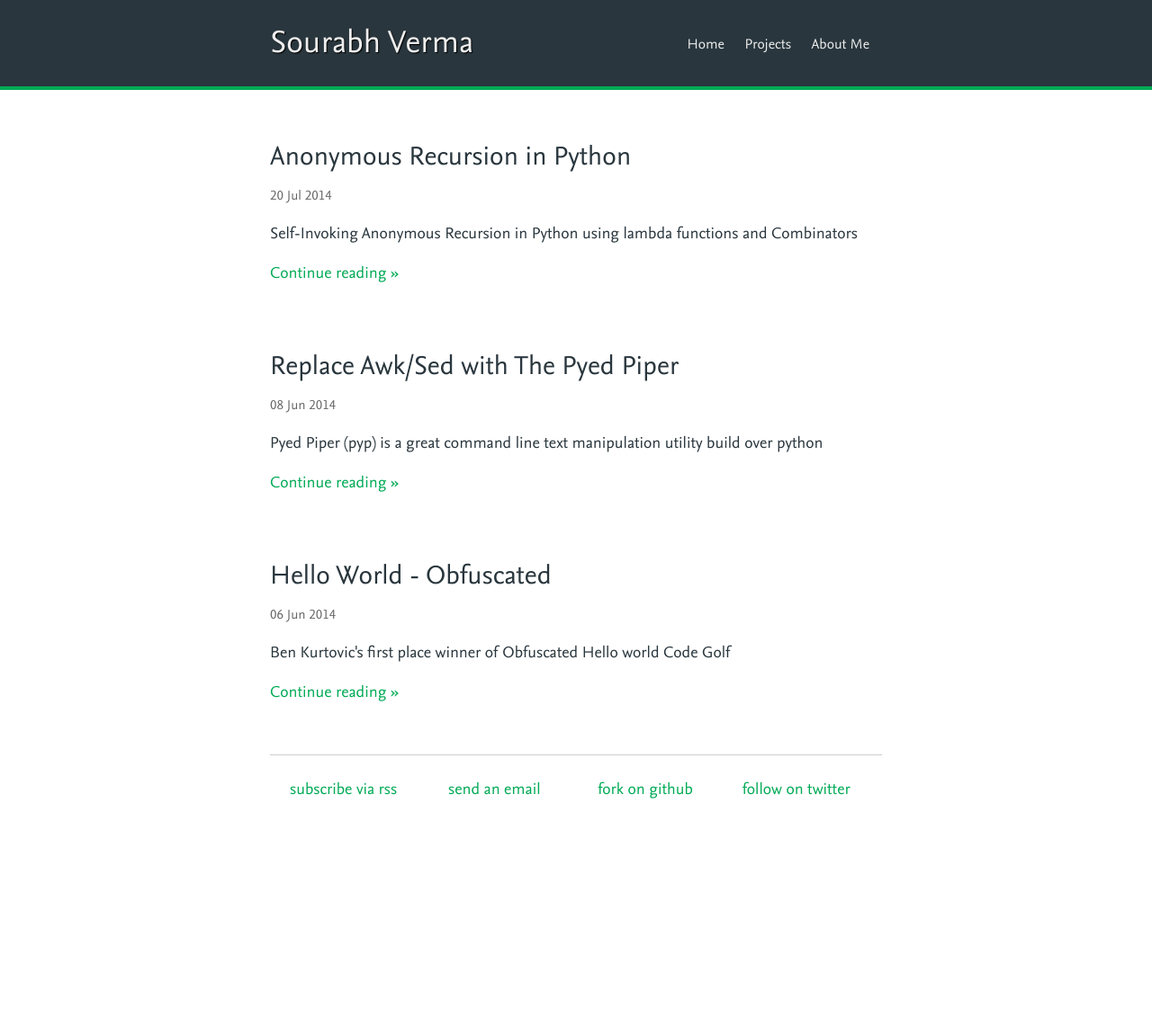
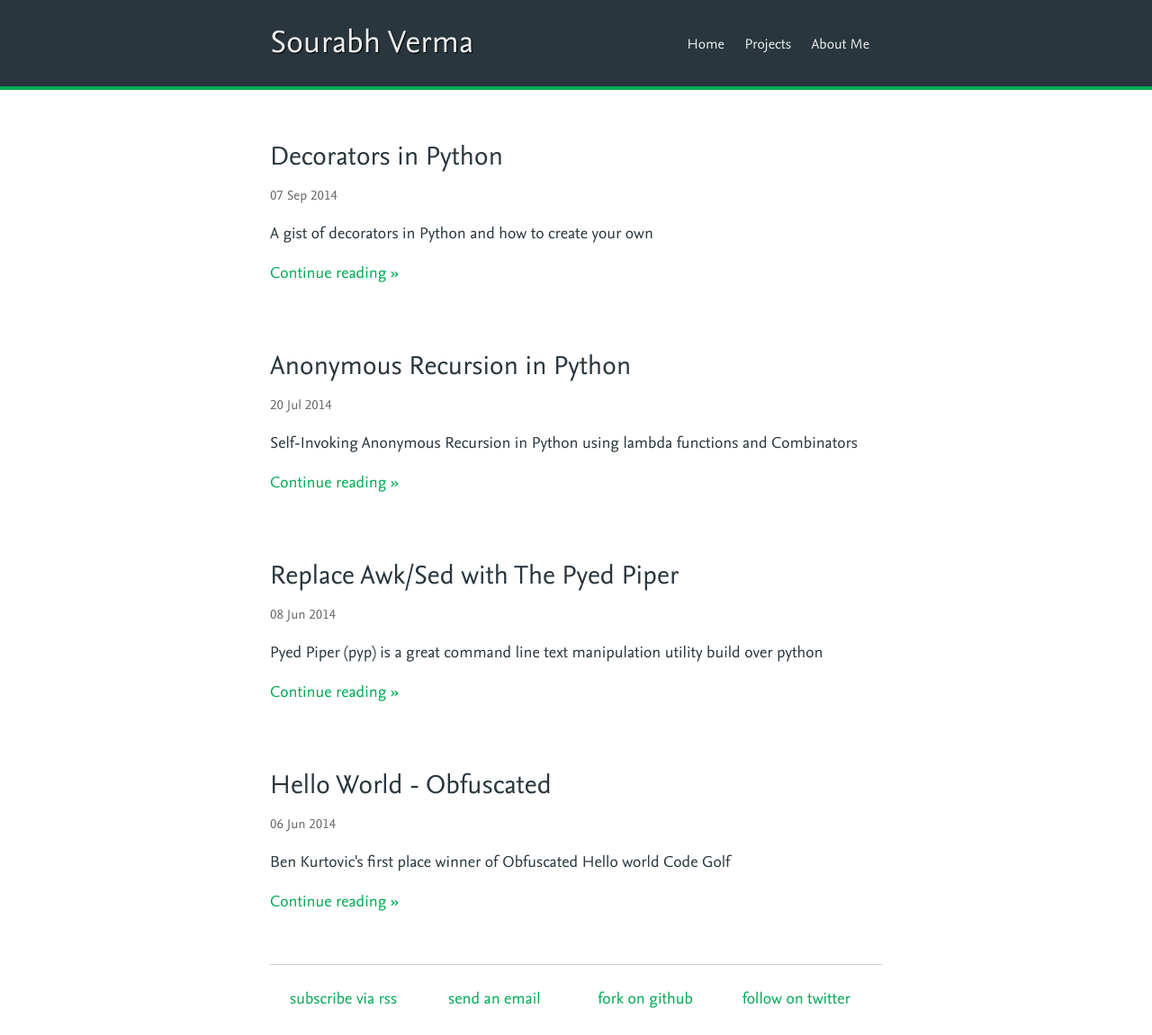
Before and after one commit to sourabhv/sourabhv.github.io, a Jekyll site: the page built from index.html, in a window 1280 px wide. Shown: the whole page at 90% size. Built offline with Jekyll 4.4.1, drawn with Linux system fonts in a browser that asks for light colours; Markdown is read by kramdown in place of the engine named in the settings; comment, search, counter and statistics services are not loaded; before the commit the page ends 918 px from its top, so only the background shows below that.

Commit message:
Publish draft

```diff
--- a/_drafts/decorators-in-python.md
+++ b/_posts/2014-09-7-decorators-in-python.md
@@ -16,7 +16,7 @@ def end_of_the_world():
     print('No, not really')
 
 end_of_the_world()
-#>>> 'No, not really'
+>>> 'No, not really'
 {% endhighlight %}
 
 Simple, right? Lets move on.
@@ -41,12 +41,14 @@ try:
     print('!In foo -> bop: %s' % bop) # 4
 except NameError:
     print('Bop not found')
+{% endhighlight %}
 
-#>>> In foo -> bop = bop!
-#>>> In foo -> bop = Bopped!
-#>>> In foo -> zap = Zapped!
-#>>> !In foo -> zap: I zap you!
-#>>> Bop not found
+{% highlight text %}
+>>> In foo -> bop = bop!
+>>> In foo -> bop = Bopped!
+>>> In foo -> zap = Zapped!
+>>> !In foo -> zap: I zap you!
+>>> Bop not found
 {% endhighlight %}
 
 At #1, a new local variable called `zap` is created with value `'Zapped!'`. Then at #2 that local variable is accessed. At #3 the global `zap` variable is accessed as the `zap` in `foo()` is not in the scope (also, it doesn't exist anymore). Then at #4 python fails to find `bop` in scope and gives `NameError`.
@@ -58,15 +60,15 @@ In python, functions are first class citizens. This means that the rules that ap
 
 {% highlight python %}
 issubclass(int, object)
-#>>> True
+>>> True
 def bar():
     pass
 
 bar.__class__
-#>>> <type 'function'>
+>>> <type 'function'>
 
 issubclass(bar.__class__, object)
-#>>> True
+>>> True
 {% endhighlight %}
 
 (Insert your favourite wow expression here)
@@ -84,9 +86,11 @@ def foo():
     bar()
     print(blob)
 foo()
+{% endhighlight %}
 
-#>>> Yo! Blob here
-#>>> Hi! I am a blob
+{% highlight text %}
+>>> Yo! Blob here
+>>> Hi! I am a blob
 {% endhighlight %}
 
 So functions behave exactly same as how variables behave. That's because behind the curtain they are actually same, Objects!
@@ -106,8 +110,10 @@ def here(basepath):
 
 usr = here('/usr')
 print(usr('bin', 'cal')) # 1
+{% endhighlight %}
 
-#>>> /usr/bin/cal
+{% highlight text %}
+>>> /usr/bin/cal
 {% endhighlight %}
 
 `here()` accepts a parameter called `basepath` and returns a function called `f` which joins paths using `os.path.join`. When `usr()` is used at #1, you might think that it'll give `NameError` but it doesn't. This is because python has a feature called _function closures_ which allows function non-global functions to preserve everything in their scope at definition time.
@@ -129,12 +135,14 @@ def printhello():
 
 printhello = repeat(printhello, times=5)
 printhello()
+{% endhighlight %}
 
-#>>> Hello
-#>>> Hello
-#>>> Hello
-#>>> Hello
-#>>> Hello
+{% highlight text %}
+>>> Hello
+>>> Hello
+>>> Hello
+>>> Hello
+>>> Hello
 {% endhighlight %}
 
 The `repeat()` takes 2 arguments, the first one is the function to be decorated and the second one is the number of times you want to repeat that function. `new_f()` is the new function that repeats `f()` `times` number of times. `times` is a named argument and is `3` by default
@@ -166,11 +174,13 @@ def echo():
     str = raw_input()
     print(str)
 echo()
+{% endhighlight %}
 
-#>>> Python
-#>>> Python
-#>>> Decorators
-#>>> Decorators
+{% highlight text %}
+>>> Python
+>>> Python
+>>> Decorators
+>>> Decorators
 {% endhighlight %}
 
 Let me sum that up for you in one line:
@@ -183,3 +193,82 @@ A little confusing, isn't it? That's why there is another way to do it.
 
 Decorators using Classes
 ------------------------
+
+Let's try rewriting the `repeat` decorator using a class.
+
+{% highlight python %}
+class repeat(object):
+
+    def __init__(self, func):
+        print('inside __init__')
+        self.times = 3
+        self.func = func
+
+    def __call__(self, person):
+        print('Inside __call__')
+        print('Calling function %d times' % self.times)
+        for x in range(self.times):
+            self.func(person)
+
+@repeat
+def greet(person):
+    print('Greetings %s!' % person)
+
+print('~~Calling greet~~')
+greet('Python User')
+{% endhighlight %}
+
+{% highlight text %}
+>>> inside __init__
+>>> ~~Calling greet~~
+>>> Inside __call__
+>>> Calling function 3 times
+>>> Greetings Python User!
+>>> Greetings Python User!
+>>> Greetings Python User!
+{% endhighlight %}
+
+As you can see here, the `repeat` class's `__init__` method is called at the time of function definitin and the `__call__` is called when the function is used. So `__call__` behaves like the new decorated function. The argumens of the function being decorated and `__call__` should be same, except the `self` of course.
+
+But wait, this is not a decorator with arguments! Well, no. The syntax of a decorator with arguments using class is again different from the one which doesn't accept any arguments. Let's take a look at the final repeat decorator.
+
+{% highlight python %}
+class repeat(object):
+
+    def __init__(self, times=1):
+        print('inside __init__')
+        self.times = times
+
+    def __call__(self, f):
+        print('Inside __call__')
+
+        def new_f(person):
+            for x in range(self.times):
+                f(person)
+        return new_f
+
+@repeat(5)
+def greet(person):
+    print('Greetings %s!' % person)
+
+print('~~Calling greet~~')
+greet('Guido')
+{% endhighlight %}
+
+{% highlight text %}
+>>> inside __init__
+>>> Inside __call__
+>>> ~~Calling greet~~
+>>> Greetings Guido!
+>>> Greetings Guido!
+>>> Greetings Guido!
+>>> Greetings Guido!
+>>> Greetings Guido!
+{% endhighlight %}
+
+So what's going on here? The `__init__` and `__call__` methods are called only at the time of definition and `__call__` returns `new_f`, the decorated function. `__init__` is used to take care of the argument and `__call__` is used to create the new function which is returned. Its very much like using function decorators, only a little more elegant.
+
+What's Next?
+------------
+
+If you're interested in reading more about decorators then go see a doctor! No, seriously, I mean it. And if that doesn't help, they you can try reading [Bruce Eckel](http://www.bruceeckel.com/)'s post: [A Decorator-Based Build System](http://www.artima.com/weblogs/viewpost.jsp?thread=241209). And don't forget to email me if you have any questions, suggestion or if you found a typo! Until next time, Bye!
--- a/css/syntax.css
+++ b/css/syntax.css
@@ -58,3 +58,4 @@
 .highlight .vg { color: #003333 } /* Name.Variable.Global */
 .highlight .vi { color: #003333 } /* Name.Variable.Instance */
 .highlight .il { color: #FF6600 } /* Literal.Number.Integer.Long */
+.highlight .text { color: #AAA  } /* Plain Text */
```
